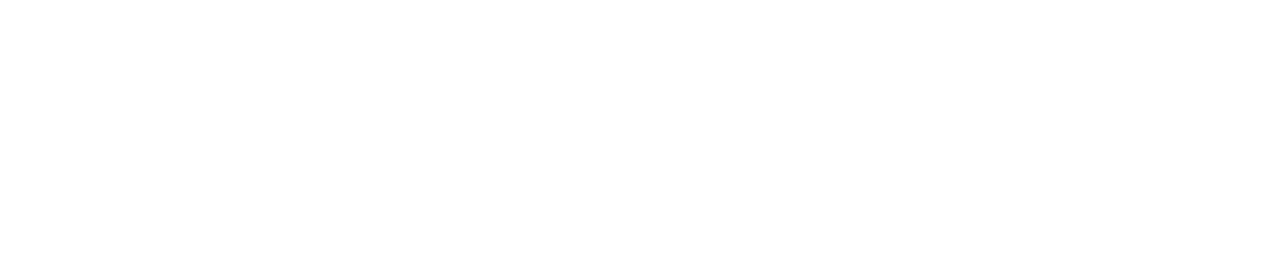
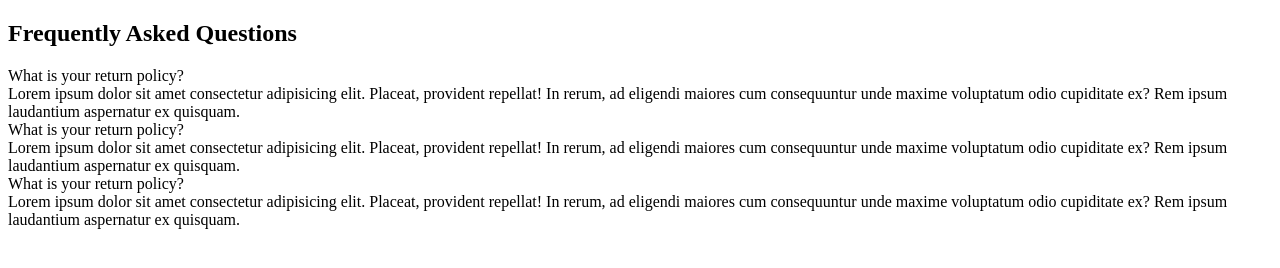
Before and after one commit to FardinAhmed-ScriptedSoul/FAQ, a plain HTML site: page index.html in a window 1280 px wide. Drawn offline with Linux system fonts and the light colour scheme.

Commit message:
feat: complete initial HTML structure for FAQ section

```diff
--- a/index.html
+++ b/index.html
@@ -13,6 +13,36 @@
     <title>FAQ</title>
 </head>
 <body>
+    <!--Accordian-->
+    <div class="accordian">
+        <h2 class="accordian-tittle">
+            Frequently Asked Questions
+        </h2>
+        <div class="content-container">
+            <div class="question">
+                What is your return policy?
+            </div>
+            <div class="answer">
+                Lorem ipsum dolor sit amet consectetur adipisicing elit. Placeat, provident repellat! In rerum, ad eligendi maiores cum consequuntur unde maxime voluptatum odio cupiditate ex? Rem ipsum laudantium aspernatur ex quisquam.
+            </div>
+        </div>
+        <div class="content-container">
+            <div class="question">
+                What is your return policy?
+            </div>
+            <div class="answer">
+                Lorem ipsum dolor sit amet consectetur adipisicing elit. Placeat, provident repellat! In rerum, ad eligendi maiores cum consequuntur unde maxime voluptatum odio cupiditate ex? Rem ipsum laudantium aspernatur ex quisquam.
+            </div>
+        </div>
+        <div class="content-container">
+            <div class="question">
+                What is your return policy?
+            </div>
+            <div class="answer">
+                Lorem ipsum dolor sit amet consectetur adipisicing elit. Placeat, provident repellat! In rerum, ad eligendi maiores cum consequuntur unde maxime voluptatum odio cupiditate ex? Rem ipsum laudantium aspernatur ex quisquam.
+            </div>
+        </div>
+    </div>
 
 
     <script src="script.js"></script>
```
